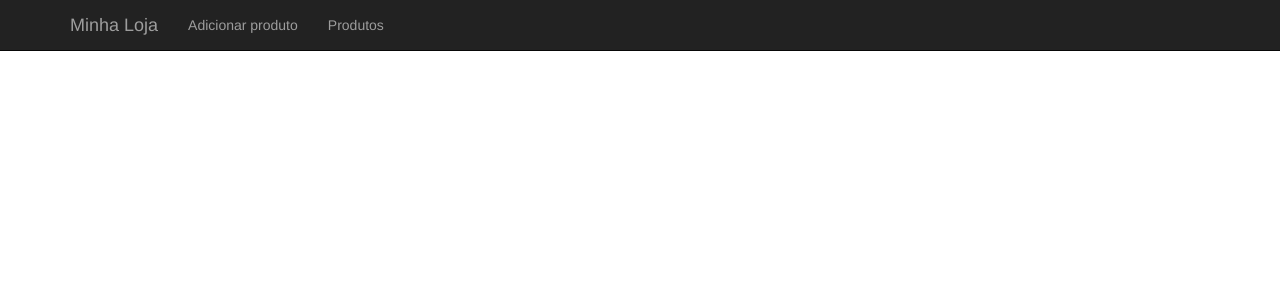
After one commit to renoirfaria/alura-php-junior, a PHP site: page /produto-lista.php in a window 1280 px wide. The commit adds this page. Shown: the top 300 px of the page. Run offline with PHP 8.4, Linux system fonts and the light colour scheme; data that the repository does not hold is empty.

Commit message:
4.Listando todos os produtos

```diff
--- a/adicionaProduto.php
+++ b/adicionaProduto.php
@@ -1,5 +1,6 @@
 <?php
 include 'cabecalho.php';
+include 'conecta.php';
 
 function insereProduto($conexao,$nome,$preco){
   $query = "insert into produtos (nome,preco) values ('{$nome}',{$preco})";
@@ -7,7 +8,6 @@
 }
 $nome = $_GET['nome'];
 $preco = $_GET['preco'];
-$conexao = mysqli_connect('localhost','root','','loja');
 
 if(insereProduto($conexao,$nome,$preco)){
   ?>
--- a/cabecalho.php
+++ b/cabecalho.php
@@ -16,6 +16,7 @@
         <div class="">
           <ul class="nav navbar-nav">
             <li><a href="produto-formulario.php">Adicionar produto</a></li>
+            <li><a href="produto-lista.php">Produtos</a></li>
           </ul>
         </div>
       </div>
--- /dev/null
+++ b/conecta.php
@@ -0,0 +1,2 @@
+<?php
+$conexao = mysqli_connect('localhost','root','','loja');
--- /dev/null
+++ b/produto-lista.php
@@ -0,0 +1,11 @@
+<?php include 'cabecalho.php'; ?>
+<?php include 'conecta.php';
+  $resultado = mysqli_query($conexao,"select * from produtos");
+  $produto = mysqli_fetch_assoc($resultado);
+  while($produto = mysqli_fetch_assoc($resultado)){
+    echo $produto['nome'] . '<br>';
+  }
+?>
+
+
+<?php include 'rodape.php'; ?>
```
